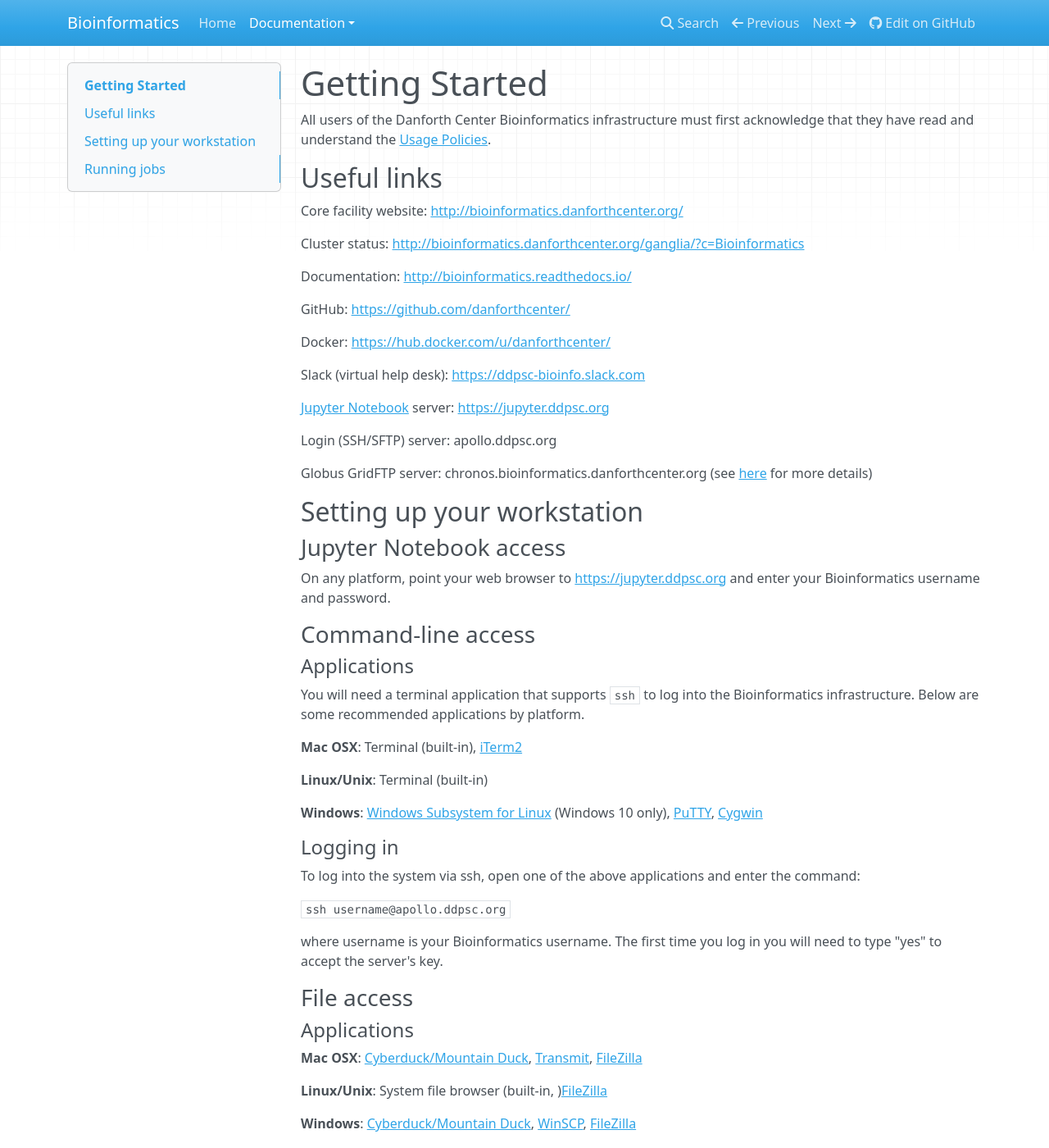
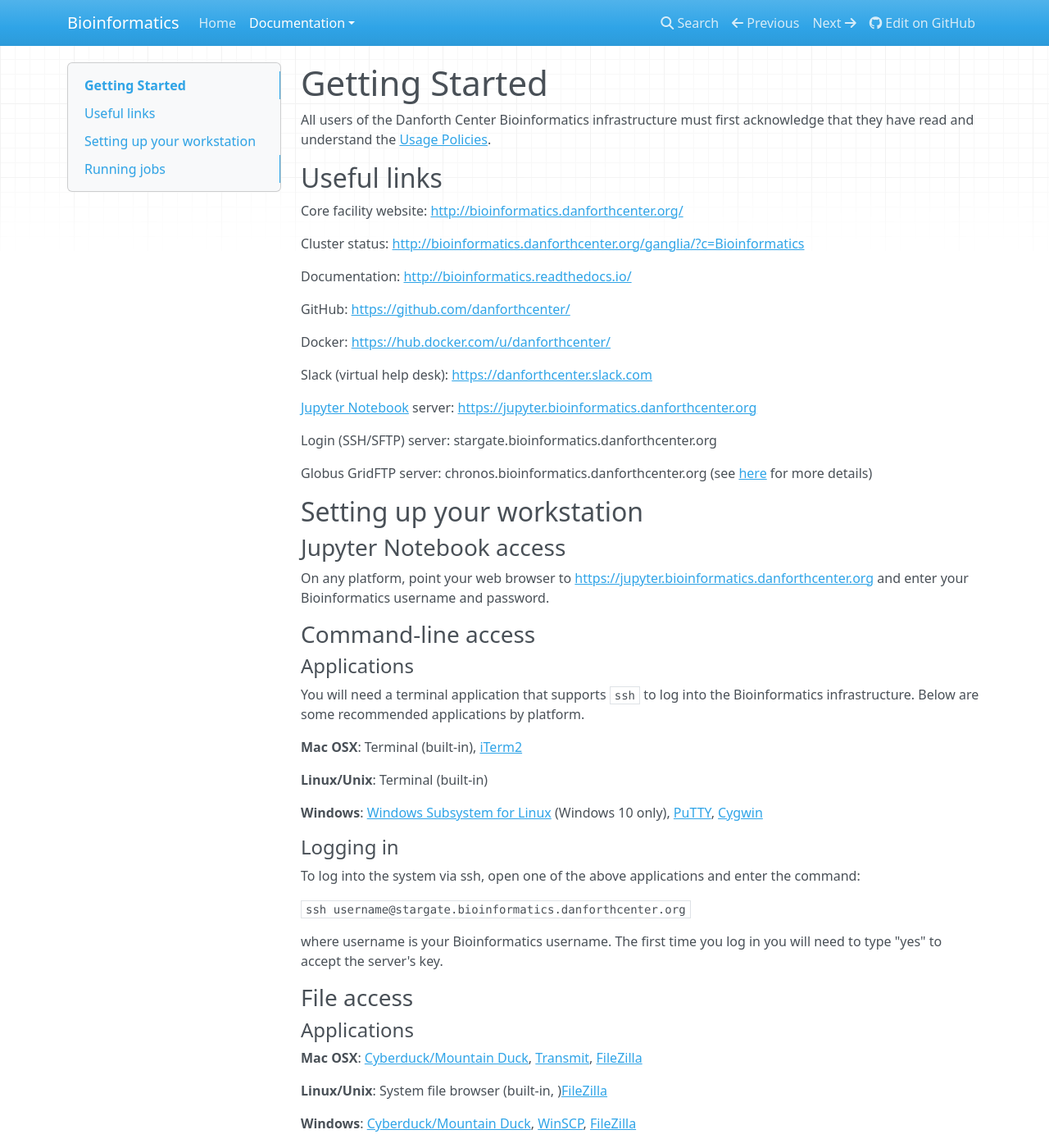
Before and after one commit to danforthcenter/bioinformatics, an MkDocs documentation site: the page built from docs/gettingstarted.md, in a window 1280 px wide and 1400 px high. Shown: the whole window at 82% size. Built offline with MkDocs 1.6.1, drawn with Linux system fonts in a browser that asks for light colours; nearby versions of some CDN libraries; old or Windows-style settings are respelled for this version of MkDocs.

Commit message:
Updated stargate and jupyter URLs

```diff
--- a/docs/gettingstarted.md
+++ b/docs/gettingstarted.md
@@ -15,11 +15,11 @@ GitHub: [https://github.com/danforthcenter/](https://github.com/danforthcenter/)
 
 Docker: [https://hub.docker.com/u/danforthcenter/](https://hub.docker.com/u/danforthcenter/)
 
-Slack (virtual help desk): [https://ddpsc-bioinfo.slack.com](https://ddpsc-bioinfo.slack.com)
+Slack (virtual help desk): [https://danforthcenter.slack.com](https://danforthcenter.slack.com)
 
-[Jupyter Notebook](http://jupyter.org/) server: [https://jupyter.ddpsc.org](https://jupyter.ddpsc.org)
+[Jupyter Notebook](http://jupyter.org/) server: [https://jupyter.bioinformatics.danforthcenter.org](https://jupyter.bioinformatics.danforthcenter.org)
 
-Login (SSH/SFTP) server: apollo.ddpsc.org
+Login (SSH/SFTP) server: stargate.bioinformatics.danforthcenter.org
 
 Globus GridFTP server: chronos.bioinformatics.danforthcenter.org (see [here](globus.md) for more details)
 
@@ -27,7 +27,7 @@ Globus GridFTP server: chronos.bioinformatics.danforthcenter.org (see [here](glo
 
 ### Jupyter Notebook access
 
-On any platform, point your web browser to [https://jupyter.ddpsc.org](https://jupyter.ddpsc.org) and enter your
+On any platform, point your web browser to [https://jupyter.bioinformatics.danforthcenter.org](https://jupyter.bioinformatics.danforthcenter.org) and enter your
 Bioinformatics username and password.
 
 ### Command-line access
@@ -48,7 +48,7 @@ infrastructure. Below are some recommended applications by platform.
 
 To log into the system via ssh, open one of the above applications and enter the command:
 
-`ssh username@apollo.ddpsc.org`
+`ssh username@stargate.bioinformatics.danforthcenter.org`
 
 where username is your Bioinformatics username. The first time you log in you will need to
 type "yes" to accept the server's key.
```
